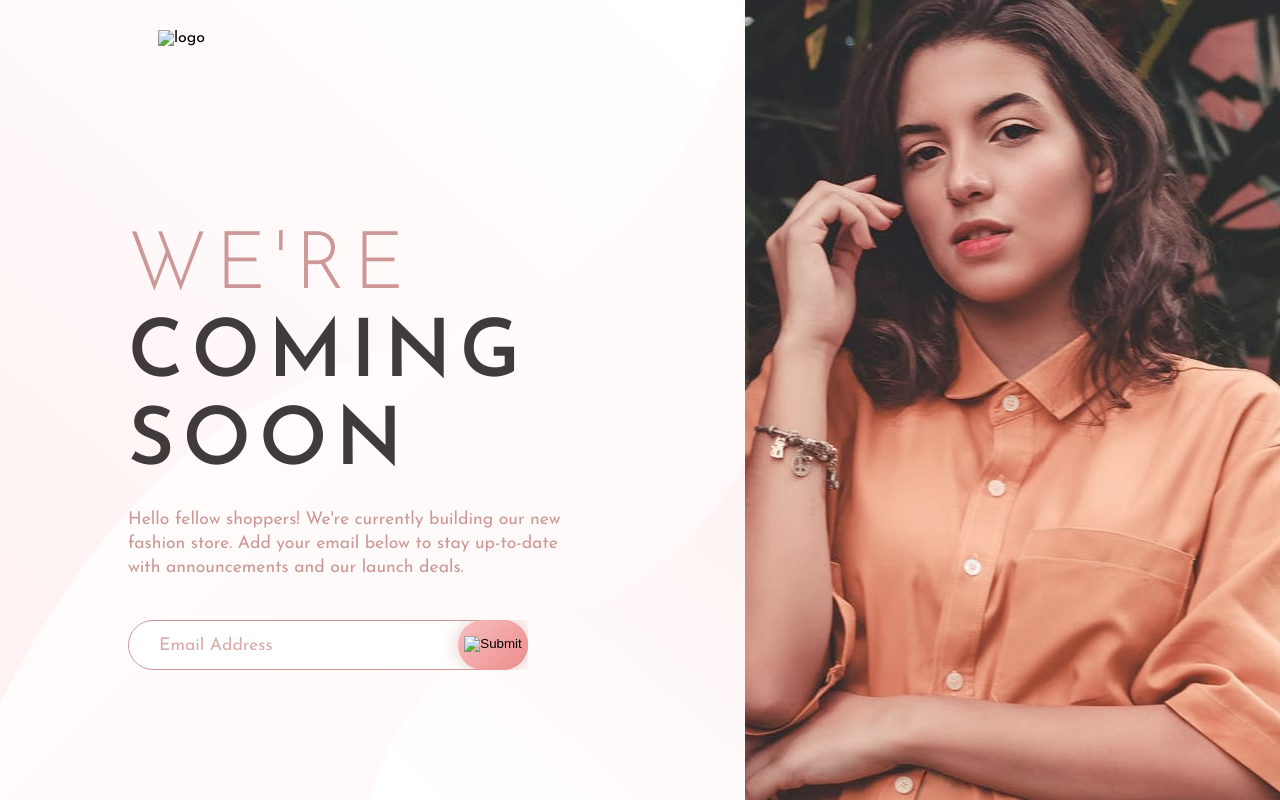
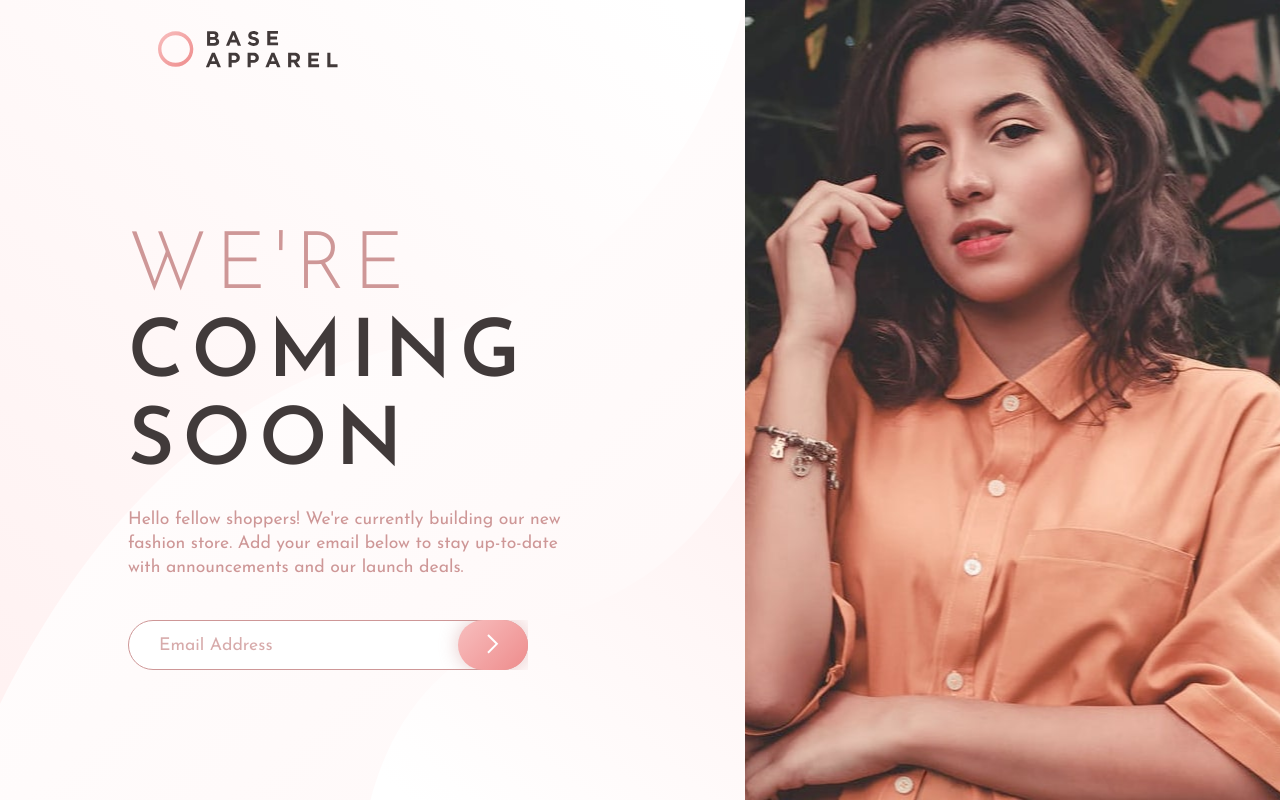
Before and after one commit to axmonsalve/base-apparel-coming-soon-master, a plain HTML site: page index.html in a window 1280 px wide. Drawn offline with Linux system fonts and the light colour scheme; the site is published under a folder, as on GitHub Pages, so addresses that start at the root find nothing.

Commit message:
fixing images problem

```diff
--- a/index.html
+++ b/index.html
@@ -28,7 +28,7 @@
 <body>
 
   <header>
-    <img src="/images/logo.svg" alt="logo" class="Logo">
+    <img src="./images/logo.svg" alt="logo" class="Logo">
   </header>
 
   <div class="container">
@@ -41,7 +41,7 @@
         <input type="email" placeholder="Email Address">
         <img class="error-icon" src="./images/icon-error.svg" alt="">
         <p class="error-text">Please, provide a valid email</p>
-        <button type="submit"><img src="/images/icon-arrow.svg" alt="Submit"></button>
+        <button type="submit"><img src="./images/icon-arrow.svg" alt="Submit"></button>
       </form>
 
     </div>
```
